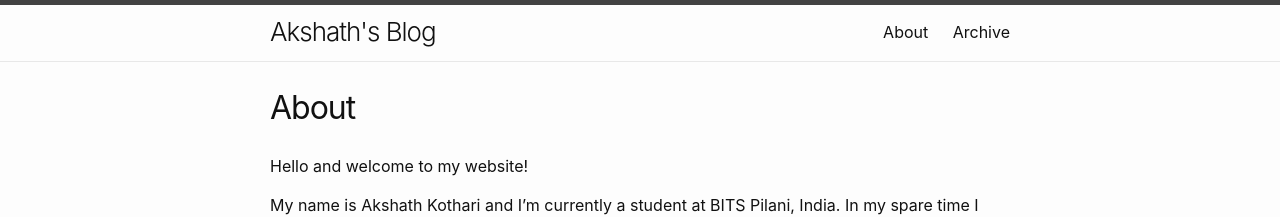
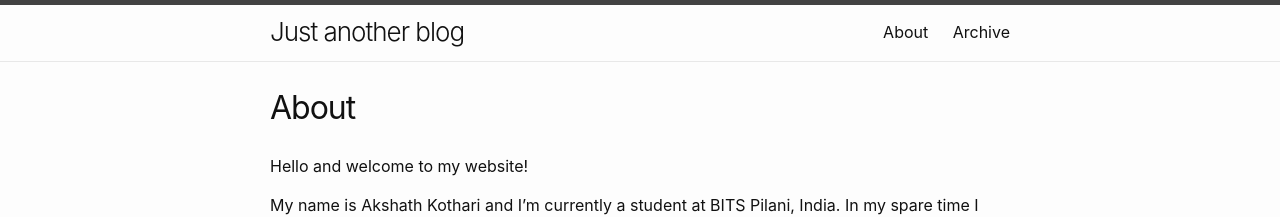
Before and after one commit to ricekot/ricekot.github.io, a Jekyll site: the page built from about.md, in a window 1280 px wide. Shown: the top 217 px of the page. Built offline with Jekyll 4.4.1, drawn with Linux system fonts in a browser that asks for light colours.

Commit message:
Update blog title

```diff
--- a/_config.yml
+++ b/_config.yml
@@ -13,7 +13,7 @@
 # you will see them accessed via {{ site.title }}, {{ site.email }}, and so on.
 # You can create any custom variable you would like, and they will be accessible
 # in the templates via {{ site.myvariable }}.
-title: Akshath's Blog
+title: Just another blog
 email: ricekot@gmail.com
 description: >- # this means to ignore newlines until "baseurl:"
 disqus.shortname: akshathkothari
```
